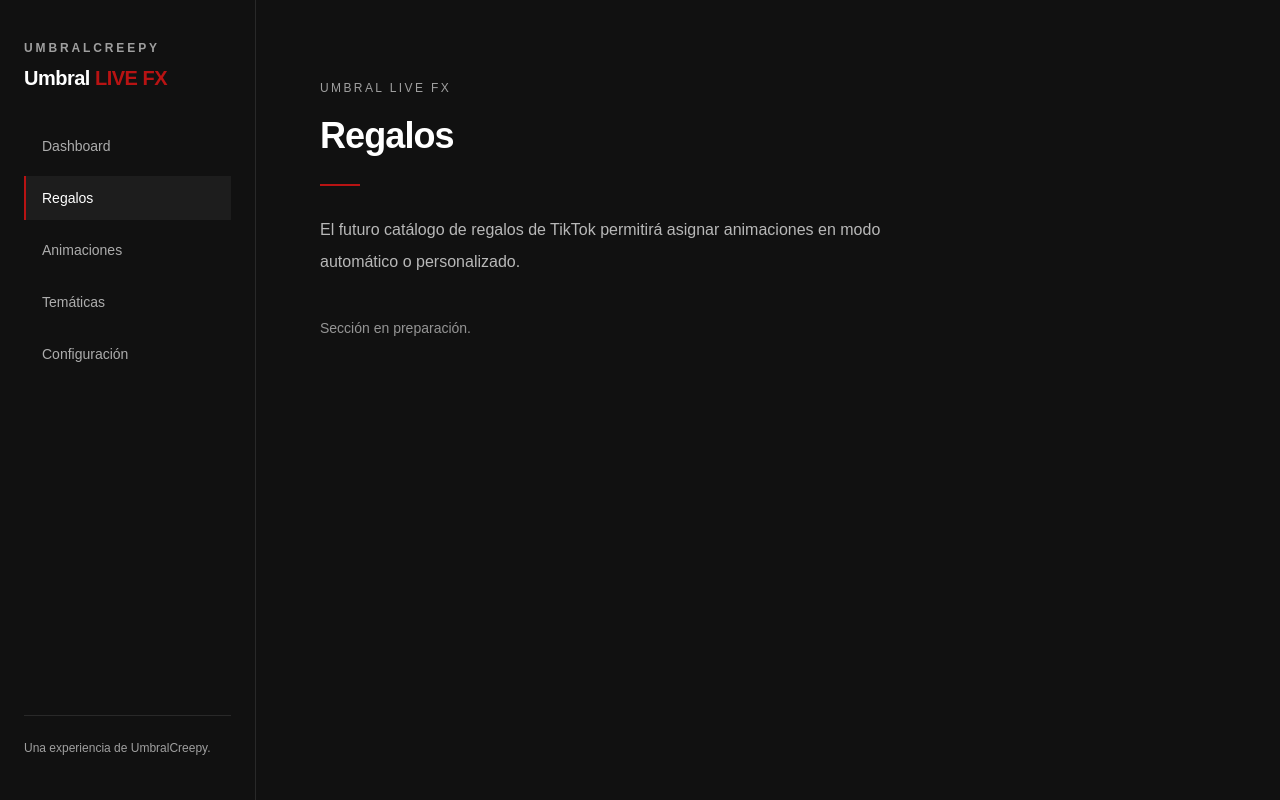
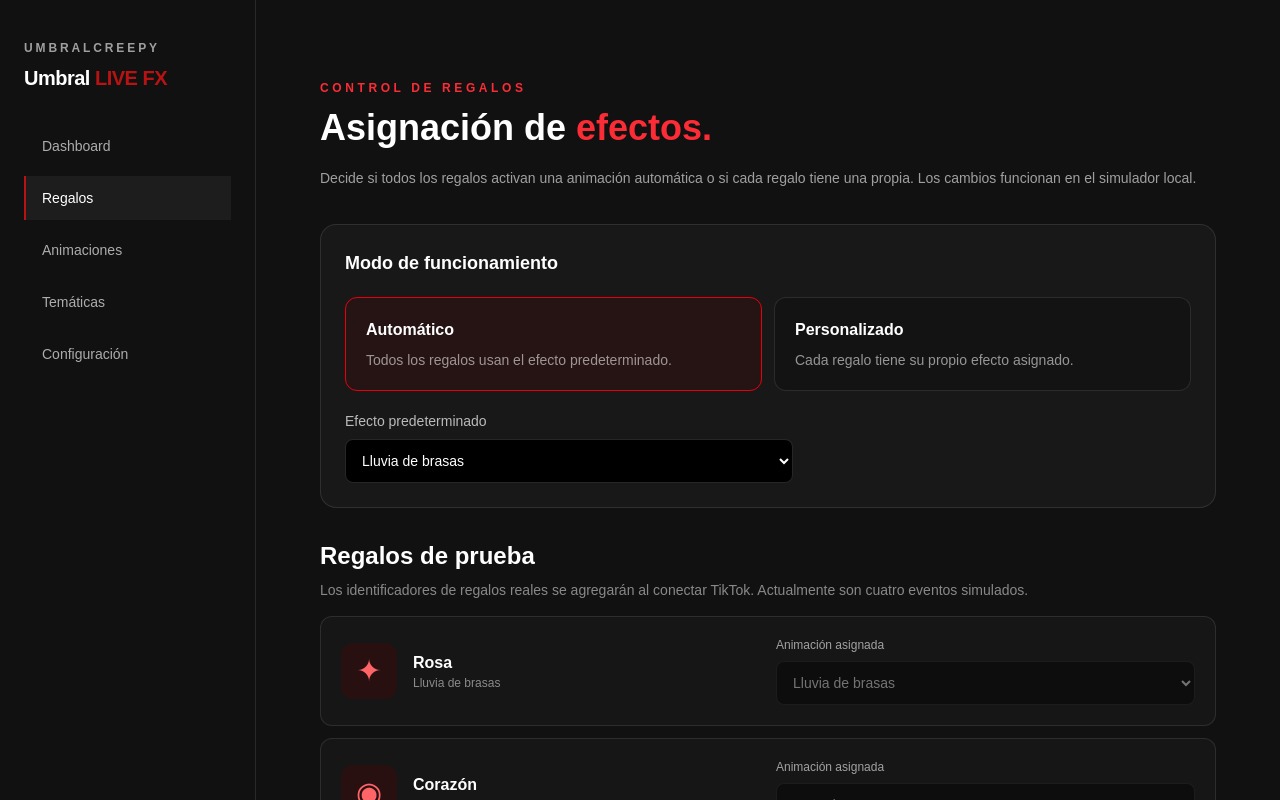
Before and after one commit to manuelsansoresg/umbral_live_fx, a Next.js app in the folder apps/web/: page /gifts in a window 1280 px wide. Shown: the top 800 px of the page. Built offline with nearby package versions, Linux system fonts and the light colour scheme.

Commit message:
feat: enable automatic and per-gift effect assignments

```diff
--- a/apps/web/src/app/(dashboard)/gifts/page.tsx
+++ b/apps/web/src/app/(dashboard)/gifts/page.tsx
@@ -1,8 +1,30 @@
-import type { Metadata } from "next";
-import { PlaceholderPage } from "@/components/ui/placeholder-page";
-
-export const metadata: Metadata = { title: "Regalos" };
+"use client";
+import Link from "next/link";
+import { DEMO_GIFTS } from "@/features/live/simulator";
+import { useFxSettings } from "@/features/live/settings";
 
 export default function GiftsPage() {
-  return <PlaceholderPage title="Regalos" description="El futuro catálogo de regalos de TikTok permitirá asignar animaciones en modo automático o personalizado." />;
+  const [settings,save,loaded]=useFxSettings();
+  if(!loaded)return <p className="text-white/60">Cargando regalos…</p>;
+  return <div className="mx-auto max-w-5xl space-y-8">
+    <header><p className="text-xs font-semibold uppercase tracking-[.3em] text-red-500">CONTROL DE REGALOS</p><h1 className="mt-3 text-4xl font-black">Asignación de <span className="text-red-500">efectos.</span></h1><p className="mt-4 text-sm leading-7 text-white/60">Decide si todos los regalos activan una animación automática o si cada regalo tiene una propia. Los cambios funcionan en el simulador local.</p></header>
+    <section className="rounded-2xl border border-white/10 bg-white/[.03] p-6 space-y-5">
+      <h2 className="text-lg font-bold">Modo de funcionamiento</h2>
+      <div className="grid gap-3 sm:grid-cols-2">
+        {([{id:"automatic",title:"Automático",description:"Todos los regalos usan el efecto predeterminado."},{id:"custom",title:"Personalizado",description:"Cada regalo tiene su propio efecto asignado."}] as const).map(mode=><button key={mode.id} onClick={()=>save({...settings,mode:mode.id})} aria-pressed={settings.mode===mode.id} className={`rounded-xl border p-5 text-left transition ${settings.mode===mode.id?"border-red-600 bg-red-950/30":"border-white/10 bg-black/20 hover:border-white/30"}`}><span className="block font-bold">{mode.title}</span><span className="mt-2 block text-sm text-white/55">{mode.description}</span></button>)}
+      </div>
+      <label className="block max-w-md text-sm text-white/70">Efecto predeterminado
+        <select value={settings.defaultEffectId} onChange={e=>save({...settings,defaultEffectId:e.target.value})} className="mt-2 w-full rounded-lg border border-white/15 bg-black p-3 text-white">{settings.presets.map(p=><option key={p.id} value={p.id}>{p.name}</option>)}</select>
+      </label>
+    </section>
+    <section className="space-y-4"><div><h2 className="text-2xl font-bold">Regalos de prueba</h2><p className="mt-2 text-sm text-white/50">Los identificadores de regalos reales se agregarán al conectar TikTok. Actualmente son cuatro eventos simulados.</p></div>
+      <div className="grid gap-3">{DEMO_GIFTS.map(gift=><div key={gift.id} className="flex flex-col gap-4 rounded-xl border border-white/10 bg-white/[.025] p-5 sm:flex-row sm:items-center">
+        <div className="flex flex-1 items-center gap-4"><span className="flex h-14 w-14 items-center justify-center rounded-xl bg-red-950/40 text-3xl text-red-400">{gift.symbol}</span><div><h3 className="font-semibold">{gift.name}</h3><p className="text-xs text-white/50">{gift.description}</p></div></div>
+        <label className="min-w-0 flex-1 text-xs text-white/60">Animación asignada
+          <select disabled={settings.mode==="automatic"} className="mt-2 w-full rounded-lg border border-white/15 bg-black p-3 text-sm text-white disabled:cursor-not-allowed disabled:opacity-40" value={settings.assignments[gift.id]||settings.defaultEffectId} onChange={e=>save({...settings,assignments:{...settings.assignments,[gift.id]:e.target.value}})}>{settings.presets.map(p=><option key={p.id} value={p.id}>{p.name}</option>)}</select>
+        </label>
+      </div>)}</div>
+    </section>
+    <p className="rounded-xl border border-red-900/30 bg-red-950/10 p-5 text-sm leading-6 text-white/60">Los ajustes se guardan localmente en este navegador, no en una cuenta o base de datos. <Link href="/animations" className="text-red-400 underline underline-offset-4">Abrir editor de animaciones</Link>.</p>
+  </div>;
 }
```
